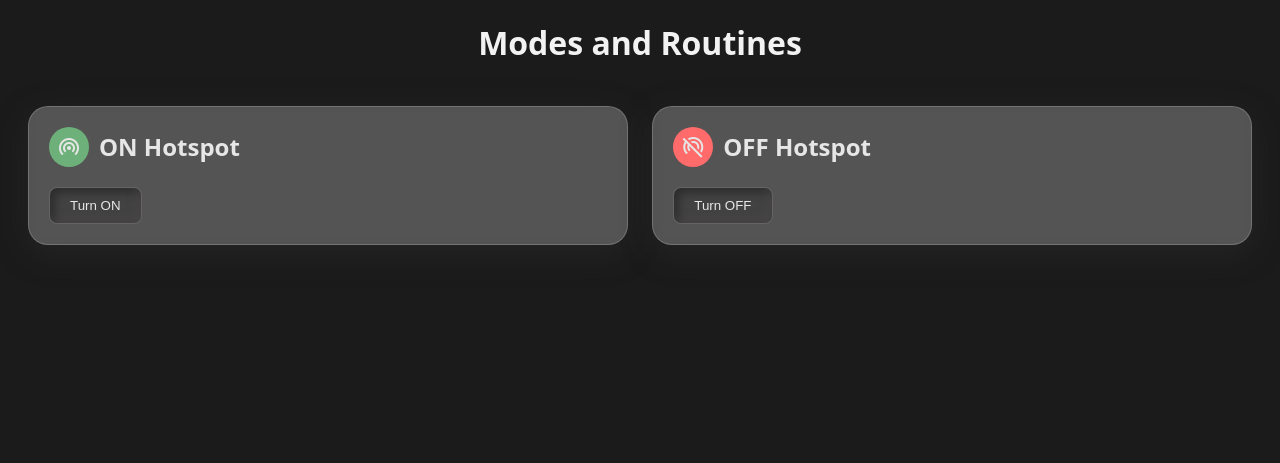
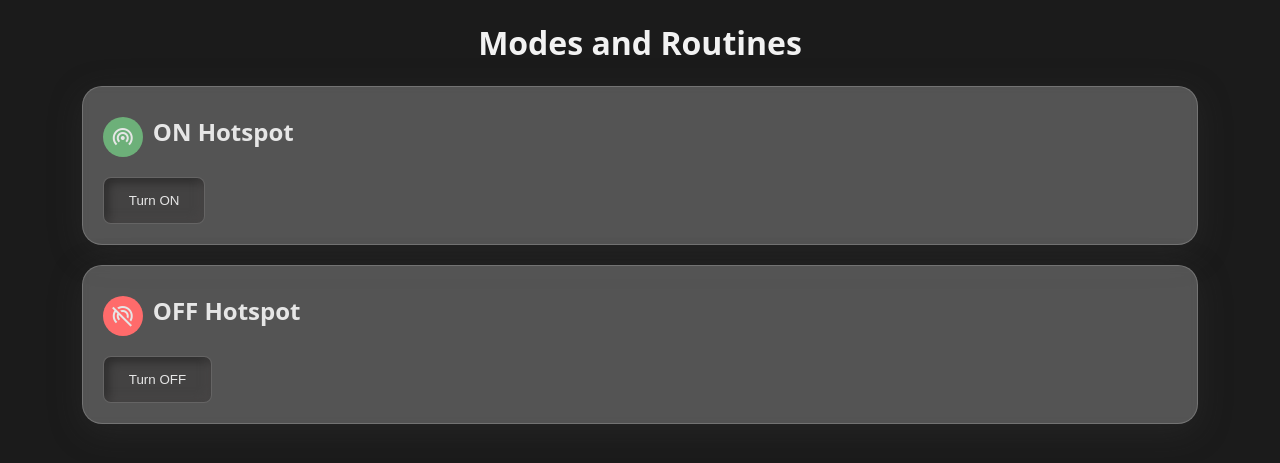
Before and after one commit to cadentax99/WebControl, a Flask app: page / in a window 1280 px wide. Shown: the top 463 px of the page. Run offline with Flask 3, Linux system fonts and the light colour scheme.

Commit message:
index.html

```diff
--- a/templates/index.html
+++ b/templates/index.html
@@ -14,17 +14,34 @@
             -webkit-backdrop-filter: blur(4px);
             border-radius: 20px;
             border: 1px solid rgba(255, 255, 255, 0.18);
+            width: 85%; /* Increased width */
+            margin: 20px auto; /* Center align with auto margin */
+            padding: 20px;
         }
 
         button {
             background: #434242; /* Matches the web background */
             color: hsl(0 0% 90%);
-            padding: 10px 20px;
+            padding: 15px 25px; /* Added more padding to the button */
             border: 1px solid rgba(255, 255, 255, 0.18); /* Border color same as box */
             border-radius: 8px;
             cursor: pointer;
             box-shadow: inset -5px -5px 9px rgb(75 73 73 / 37%), inset 5px 5px 9px rgb(0 0 0 / 30%);
+            margin-top: 20px; /* Added margin to the button */
         }
+
+        .icon-container {
+            background-color: #6db079;
+            border-radius: 50%;
+            width: 40px;
+            height: 40px;
+            display: flex;
+            align-items: center;
+            justify-content: center;
+            margin-right: 10px;
+            margin-top: 10px; /* Added margin to the icon */
+        }
+
         .icon {
             color: #fbfbfa; /* Set icon color to white */
         }
@@ -32,37 +49,35 @@
 </head>
 <body style="background-color: #1b1b1b; color: hsl(0 0% 90%); font-family: system-ui;">
     <h1 style="color: hsl(0 0% 95%); text-align: center;">Modes and Routines</h1>
-    <div style="display: flex; justify-content: center; align-items: center; gap: 2%; padding: 20px;">
+
     <!-- ON Hotspot Box -->
-        <div class="element" style="flex: 1; max-width: 50%; padding: 20px; text-align: left; box-sizing: border-box; color: hsl(0 0% 90%);">
+    <div class="element">
         <div style="display: flex; align-items: center;">
             <!-- Circular Icon in Top Left Inside Box -->
-                <div style="background-color: #6db079; border-radius: 50%; width: 40px; height: 40px; display: flex; align-items: center; justify-content: center; margin-right: 10px;">
+            <div class="icon-container">
                 <span class="material-symbols-outlined">wifi_tethering</span>
-                    <box-icon name='wifi'></box-icon>
             </div>
             <!-- Title -->
             <h2 style="margin: 0;">ON Hotspot</h2>
         </div>
-            <form action="{{ url_for('send_message') }}" method="post" style="margin-top: 20px;">
+        <form action="{{ url_for('send_message') }}" method="post">
             <button type="submit" name="action" value="on">Turn ON</button>
         </form>
     </div>
 
     <!-- OFF Hotspot Box -->
-        <div class="element" style="flex: 1; max-width: 50%; padding: 20px; text-align: left; box-sizing: border-box; color: hsl(0 0% 90%);">
+    <div class="element">
         <div style="display: flex; align-items: center;">
             <!-- Circular Icon in Top Left Inside Box -->
-                <div style="background-color: #ff6b6b; border-radius: 50%; width: 40px; height: 40px; display: flex; align-items: center; justify-content: center; margin-right: 10px;">
+            <div class="icon-container" style="background-color: #ff6b6b;">
                 <span class="material-symbols-outlined">wifi_tethering_off</span>
             </div>
             <!-- Title -->
             <h2 style="margin: 0;">OFF Hotspot</h2>
         </div>
-            <form action="{{ url_for('send_message') }}" method="post" style="margin-top: 20px;">
+        <form action="{{ url_for('send_message') }}" method="post">
             <button type="submit" name="action" value="off">Turn OFF</button>
         </form>
     </div>
-    </div>
 </body>
 </html>
```
Lines whose indentation alone changed are shown as unchanged.
